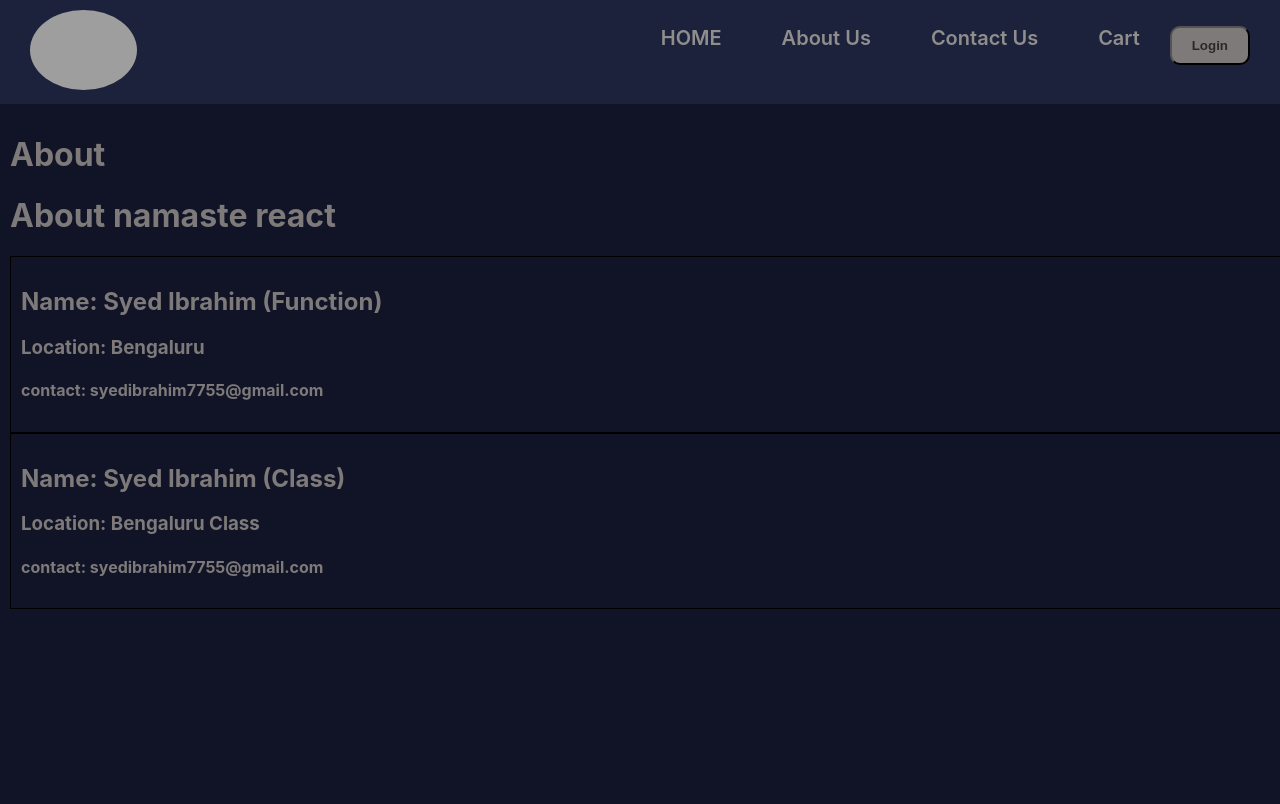
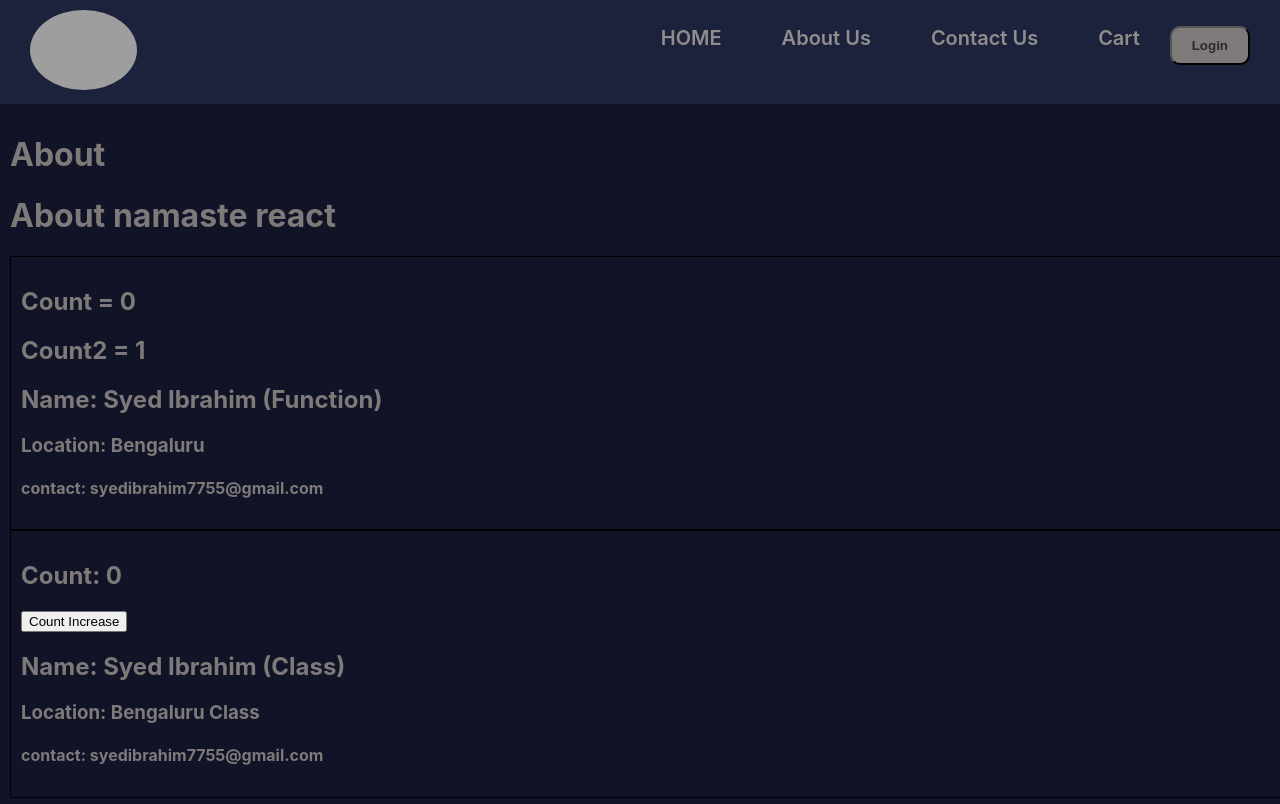
Before and after one commit to syed-ibrahim-shikalgar/fooddelivery, a React (Create React App) app: page /about in a window 1280 px wide. Shown: the top 804 px of the page. Built offline with nearby package versions, Linux system fonts and the light colour scheme; grey boxes are pictures that could not be loaded.

Commit message:
feat added usestate in class component

```diff
--- a/src/App.css
+++ b/src/App.css
@@ -177,6 +177,7 @@
 
 .food_item_img {
   height: 6rem;
+  width: 6rem;
   margin-top: 2rem;
   border-radius: 10px;
 }
--- a/src/components/User.js
+++ b/src/components/User.js
@@ -1,8 +1,12 @@
-import React from "react";
+import React, { useState } from "react";
 
 const User = ({ name }) => {
+  const [count] = useState(0);
+  const [count2] = useState(1);
   return (
     <div className="user-card">
+      <h2>Count = {count}</h2>
+      <h2>Count2 = {count2}</h2>
       <h2>Name: {name}</h2>
       <h3>Location: Bengaluru</h3>
       <h4>contact: syedibrahim7755@gmail.com</h4>
--- a/src/components/UserClass.js
+++ b/src/components/UserClass.js
@@ -3,12 +3,27 @@ import React from "react";
 class UserClass extends React.Component {
   constructor(props) {
     super(props);
+
+    this.state = {
+      count: 0,
+    };
   }
 
   render() {
     const { name, location } = this.props;
+    const { count } = this.state;
     return (
       <div className="user-card">
+        <h2>Count: {count}</h2>
+        <button
+          onClick={() => {
+            this.setState({
+              count: this.state.count + 1,
+            });
+          }}
+        >
+          Count Increase
+        </button>
         <h2>Name: {name}</h2>
         <h3>Location: {location}</h3>
         <h4>contact: syedibrahim7755@gmail.com</h4>
```
